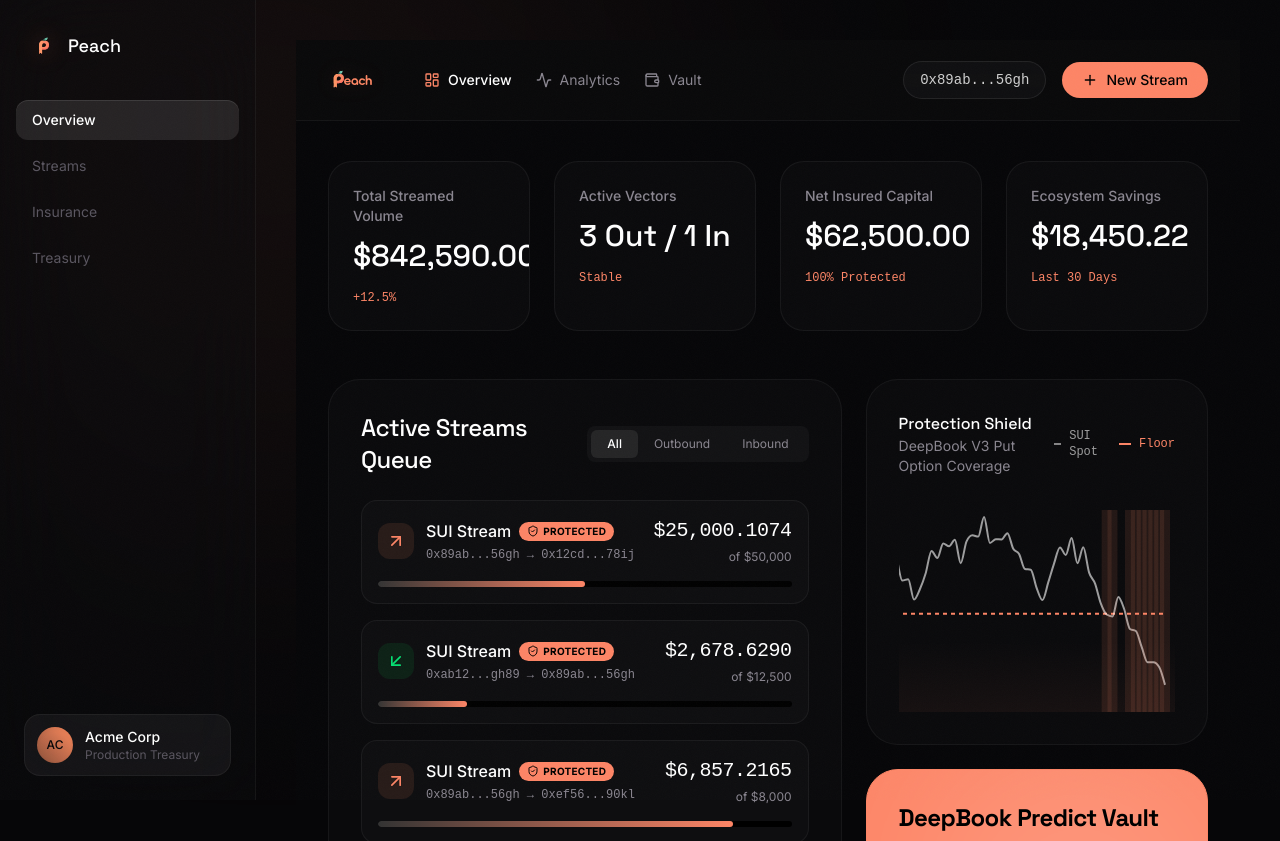
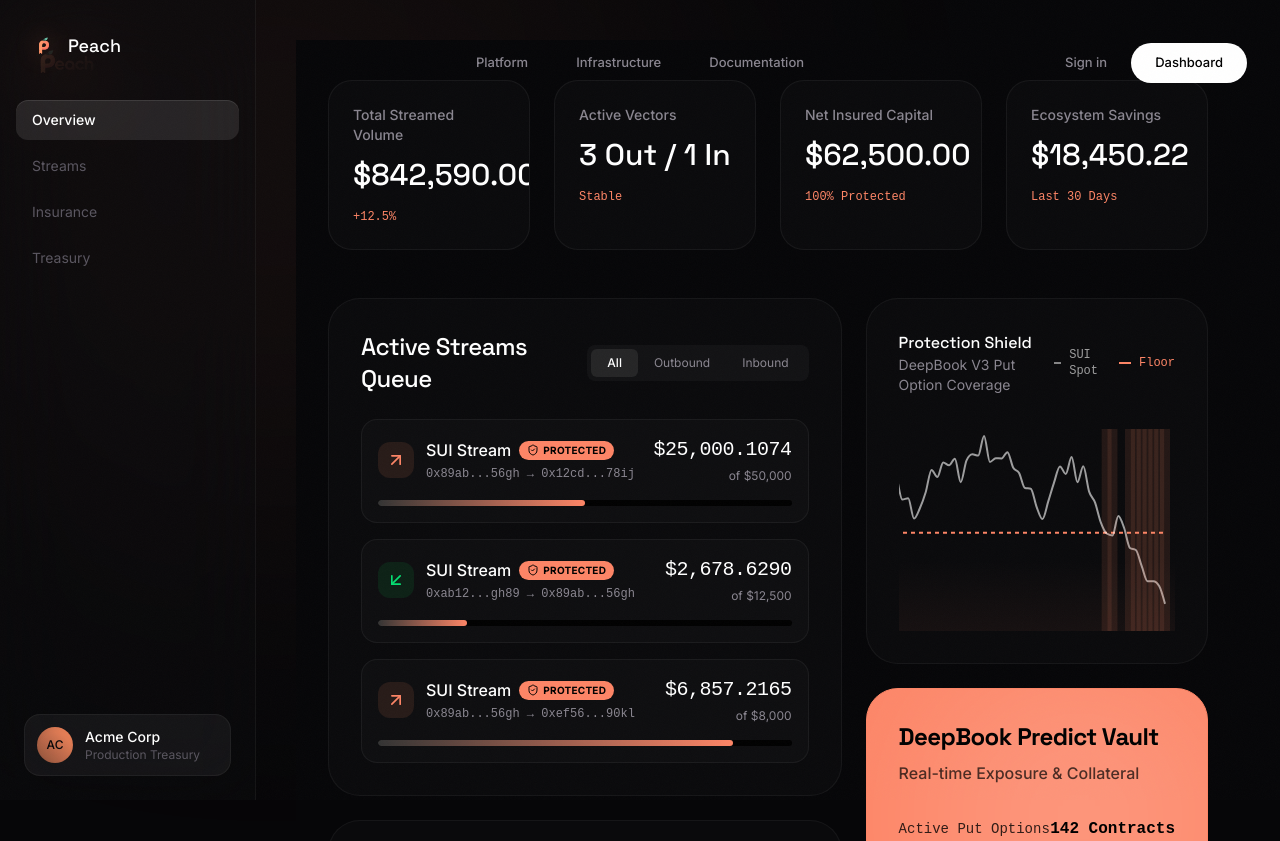
Before and after one commit to Samarth208P/peach, a Next.js app in the folder frontend/: page /dashboard in a window 1280 px wide. Shown: the top 841 px of the page. Built offline with nearby package versions, Linux system fonts and the light colour scheme.

Commit message:
fix: resolve IDE type errors, fix mermaid hydration rendering, and unify dashboard header

```diff
--- a/frontend/src/app/dashboard/page.tsx
+++ b/frontend/src/app/dashboard/page.tsx
@@ -6,6 +6,7 @@ import PeachTextLogo from "@/components/PeachTextLogo";
 import TickingStreamRow from "@/components/TickingStreamRow";
 import ProtectionShieldGraph from "@/components/ProtectionShieldGraph";
 import MicroPremiumLedger from "@/components/MicroPremiumLedger";
+import Header from "@/components/Header";
 import { Plus, LayoutDashboard, Wallet, Activity } from "lucide-react";
 
 export default function DashboardPage() {
@@ -42,35 +43,7 @@ export default function DashboardPage() {
   return (
     <div className="min-h-screen bg-[#060608] flex flex-col font-sans">
       {/* Top Nav */}
-      <header className="w-full border-b border-white/[0.05] bg-[#0a0a0c]/80 backdrop-blur-xl sticky top-0 z-50">
-        <div className="max-w-[1600px] w-full mx-auto px-8 h-20 flex items-center justify-between">
-          <div className="flex items-center gap-12">
-            <Link href="/" className="group">
-              <PeachTextLogo className="h-8 w-auto group-hover:scale-105 transition-transform duration-500 origin-left drop-shadow-[0_0_10px_rgba(253,133,102,0.1)]" />
-            </Link>
-            <nav className="hidden md:flex items-center gap-6">
-              <span className="flex items-center gap-2 text-white font-medium text-sm">
-                <LayoutDashboard size={16} className="text-[#FD8566]" /> Overview
-              </span>
-              <span className="flex items-center gap-2 text-[#8a8690] hover:text-white transition-colors cursor-pointer text-sm">
-                <Activity size={16} /> Analytics
-              </span>
-              <span className="flex items-center gap-2 text-[#8a8690] hover:text-white transition-colors cursor-pointer text-sm">
-                <Wallet size={16} /> Vault
-              </span>
-            </nav>
-          </div>
-
-          <div className="flex items-center gap-4">
-            <div className="px-4 py-2 bg-white/[0.03] border border-white/[0.08] rounded-full text-sm font-mono text-white/80">
-              0x89ab...56gh
-            </div>
-            <Link href="/dashboard/create" className="flex items-center gap-2 bg-[#FD8566] text-black px-5 py-2 rounded-full text-sm font-medium hover:scale-105 transition-transform duration-300">
-              <Plus size={16} /> New Stream
-            </Link>
-          </div>
-        </div>
-      </header>
+      <Header />
 
       <main className="flex-1 w-full max-w-[1600px] mx-auto px-8 py-10 flex flex-col gap-8">
 
--- a/frontend/src/app/docs/page.tsx
+++ b/frontend/src/app/docs/page.tsx
@@ -2,10 +2,9 @@
 
 import React from "react";
 import Link from "next/link";
-import { ArrowLeft } from "lucide-react";
-import PeachTextLogo from "@/components/PeachTextLogo";
 import LandingDocs from "@/components/LandingDocs";
 import AnimatedHeroBackground from "@/components/AnimatedHeroBackground";
+import Header from "@/components/Header";
 
 export default function DocsPage() {
   return (
@@ -14,21 +13,7 @@ export default function DocsPage() {
         <AnimatedHeroBackground />
       </div>
 
-      <header className="w-full border-b border-white/[0.05] bg-[#0a0a0c]/80 backdrop-blur-xl sticky top-0 z-50">
-        <div className="max-w-7xl w-full mx-auto px-6 h-20 flex items-center justify-between">
-          <div className="flex items-center gap-6">
-            <Link href="/" className="text-[#8a8690] hover:text-white transition-colors">
-              <ArrowLeft size={20} />
-            </Link>
-            <Link href="/" className="group">
-              <PeachTextLogo className="h-7 w-auto drop-shadow-[0_0_10px_rgba(253,133,102,0.1)] group-hover:scale-105 transition-transform duration-300 origin-left" />
-            </Link>
-          </div>
-          <div className="text-sm text-white/50 font-mono tracking-widest uppercase">
-            Protocol Whitepaper
-          </div>
-        </div>
-      </header>
+      <Header />
 
       <main className="flex-1 w-full max-w-7xl mx-auto pb-24 relative z-10">
         {/* We reuse the existing LandingDocs component since it contains all the maths and stats */}
--- /dev/null
+++ b/frontend/src/components/Header.tsx
@@ -0,0 +1,62 @@
+"use client";
+
+import { useState, useEffect } from "react";
+import Link from "next/link";
+import PeachTextLogo from "@/components/PeachTextLogo";
+
+export default function Header() {
+  const [scrolled, setScrolled] = useState(false);
+
+  useEffect(() => {
+    const handleScroll = () => {
+      setScrolled(window.scrollY > 10);
+    };
+    window.addEventListener("scroll", handleScroll);
+    return () => window.removeEventListener("scroll", handleScroll);
+  }, []);
+
+  return (
+    <header
+      className={`fixed top-0 left-0 right-0 z-[100] flex justify-center transition-all duration-700 ease-[cubic-bezier(0.16,1,0.3,1)] ${
+        scrolled ? "pt-6" : "pt-8"
+      }`}
+    >
+      <nav
+        className={`flex items-center justify-between transition-all duration-700 ease-[cubic-bezier(0.16,1,0.3,1)] ${
+          scrolled
+            ? "w-[92%] max-w-5xl bg-[#0a0a0c]/80 backdrop-blur-2xl px-6 py-3.5 rounded-full border border-white/[0.08] shadow-[0_16px_40px_-12px_rgba(0,0,0,0.8)]"
+            : "w-full max-w-7xl px-8 py-2 bg-transparent border border-transparent"
+        }`}
+      >
+        {/* Logo */}
+        <Link href="/" className="flex items-center group z-20">
+          <PeachTextLogo className="h-11 w-auto group-hover:scale-105 transition-transform duration-500 origin-left drop-shadow-[0_0_15px_rgba(253,133,102,0.15)]" />
+        </Link>
+
+        {/* Middle Links */}
+        <div className="hidden md:flex items-center gap-2 z-10 absolute left-1/2 -translate-x-1/2">
+          <Link href="/#platform" className="text-[13px] font-medium text-[#8a8690] hover:text-white transition-all duration-300 px-5 py-2.5 rounded-full hover:bg-white/[0.04]">
+            Platform
+          </Link>
+          <Link href="/#infrastructure" className="text-[13px] font-medium text-[#8a8690] hover:text-white transition-all duration-300 px-5 py-2.5 rounded-full hover:bg-white/[0.04]">
+            Infrastructure
+          </Link>
+          <Link href="/docs" className="text-[13px] font-medium text-[#8a8690] hover:text-white transition-all duration-300 px-5 py-2.5 rounded-full hover:bg-white/[0.04]">
+            Documentation
+          </Link>
+        </div>
+
+        {/* CTA */}
+        <div className="flex items-center gap-6 z-20">
+          <Link href="/login" className="text-[13px] font-medium text-[#8a8690] hover:text-white transition-colors hidden sm:block">
+            Sign in
+          </Link>
+          <Link href="/dashboard" className="group relative flex items-center justify-center text-[13px] font-medium bg-white text-black px-6 py-2.5 rounded-full hover:scale-105 transition-all duration-500 ease-[cubic-bezier(0.16,1,0.3,1)]">
+            <span className="relative z-10">Dashboard</span>
+            <div className="absolute inset-0 rounded-full bg-white opacity-0 group-hover:opacity-20 blur-md transition-opacity duration-500"></div>
+          </Link>
+        </div>
+      </nav>
+    </header>
+  );
+}
--- a/frontend/src/components/LandingDocs.tsx
+++ b/frontend/src/components/LandingDocs.tsx
@@ -9,6 +9,7 @@ import mermaid from "mermaid";
 
 export default function LandingDocs() {
   const container = useRef<HTMLDivElement>(null);
+  const [mermaidSvg, setMermaidSvg] = React.useState<string>("");
 
   useGSAP(() => {
     gsap.fromTo(".doc-block",
@@ -25,11 +26,20 @@ export default function LandingDocs() {
         }
       }
     );
+  }, { scope: container });
 
-    mermaid.initialize({ startOnLoad: false, theme: 'dark', background: 'transparent' });
-    mermaid.run({ querySelector: '.mermaid' }).catch(console.error);
+  React.useEffect(() => {
+    mermaid.initialize({ startOnLoad: false, theme: 'dark' });
+    const graphDef = `flowchart TD
+    A[Market Volatility Spikes] --> B[OracleSVI Increases Option Premium]
+    B --> C[Peach Adjusts Insurance Coverage Dynamically]
+    C --> D[Standard: 1% premium = 100% Downside Protected]
+    C --> E[Extreme: 1% premium = 85% Bounded Downside Floor]`;
 
-  }, { scope: container });
+    mermaid.render('mermaid-chart-svg', graphDef).then(({ svg }) => {
+      setMermaidSvg(svg);
+    }).catch(console.error);
+  }, []);
 
   return (
     <section id="docs" ref={container} className="max-w-7xl w-full mx-auto px-6 py-32 relative z-10 border-t border-white/[0.05]">
@@ -147,15 +157,12 @@ export default function LandingDocs() {
               A major concern is a high-velocity market crash (where implied volatility <MathFormula math="\sigma" /> doubles instantly). Peach maintains a static risk tolerance profile: it never increases the 1% micro-allocation fee. Instead, if premium costs double, Peach&apos;s internal algorithm scales back the downside range position proportionally.
             </p>
 
-            <div className="bg-[#0a0a0c] p-8 rounded-[24px] border border-white/[0.05] flex justify-center overflow-x-auto">
-              <div className="mermaid">
-{`flowchart TD
-    A[Market Volatility Spikes] --> B[OracleSVI Increases Option Premium]
-    B --> C[Peach Adjusts Insurance Coverage Dynamically]
-    C --> D[Standard: 1% premium = 100% Downside Protected]
-    C --> E[Extreme: 1% premium = 85% Bounded Downside Floor]
-`}
-              </div>
+            <div className="bg-[#0a0a0c] p-8 rounded-[24px] border border-white/[0.05] flex justify-center overflow-x-auto min-h-[300px] items-center">
+              {mermaidSvg ? (
+                <div dangerouslySetInnerHTML={{ __html: mermaidSvg }} />
+              ) : (
+                <span className="text-[#8a8690] animate-pulse">Loading Chart...</span>
+              )}
             </div>
           </div>
 
--- a/frontend/src/components/MathFormula.tsx
+++ b/frontend/src/components/MathFormula.tsx
@@ -7,7 +7,7 @@ import Latex from "react-latex-next";
 export default function MathFormula({ math, block = false, className = "" }: { math: string; block?: boolean; className?: string }) {
   const content = block ? `$$${math}$$` : `$${math}$`;
   return (
-    <span className={`${block ? "block text-center w-full my-4 text-xl" : "inline"} ${className}`}>
+    <span className={`${block ? "block text-center w-full my-4 text-xl" : "inline whitespace-nowrap"} ${className}`}>
       <Latex strict={false}>{content}</Latex>
     </span>
   );
```
Also changed, not shown: frontend/src/app/page.tsx (+4 -54 lines).
